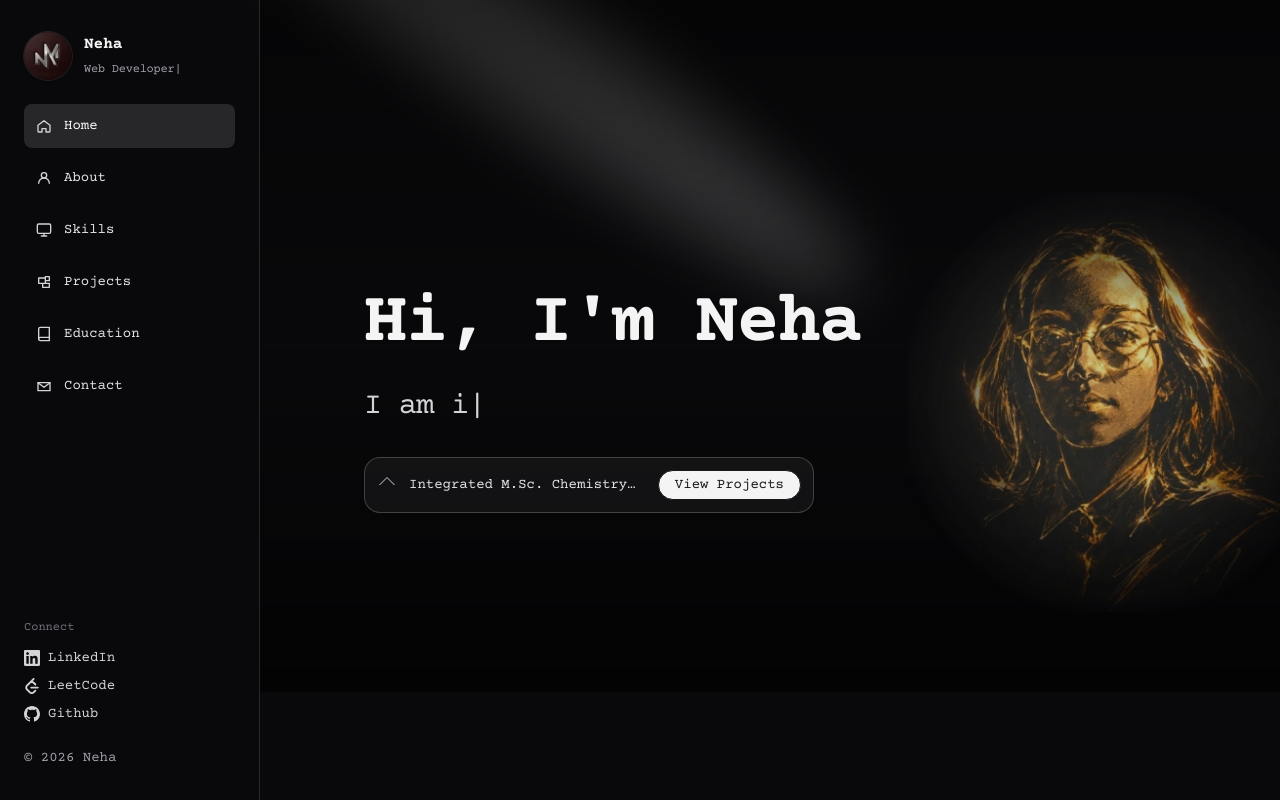
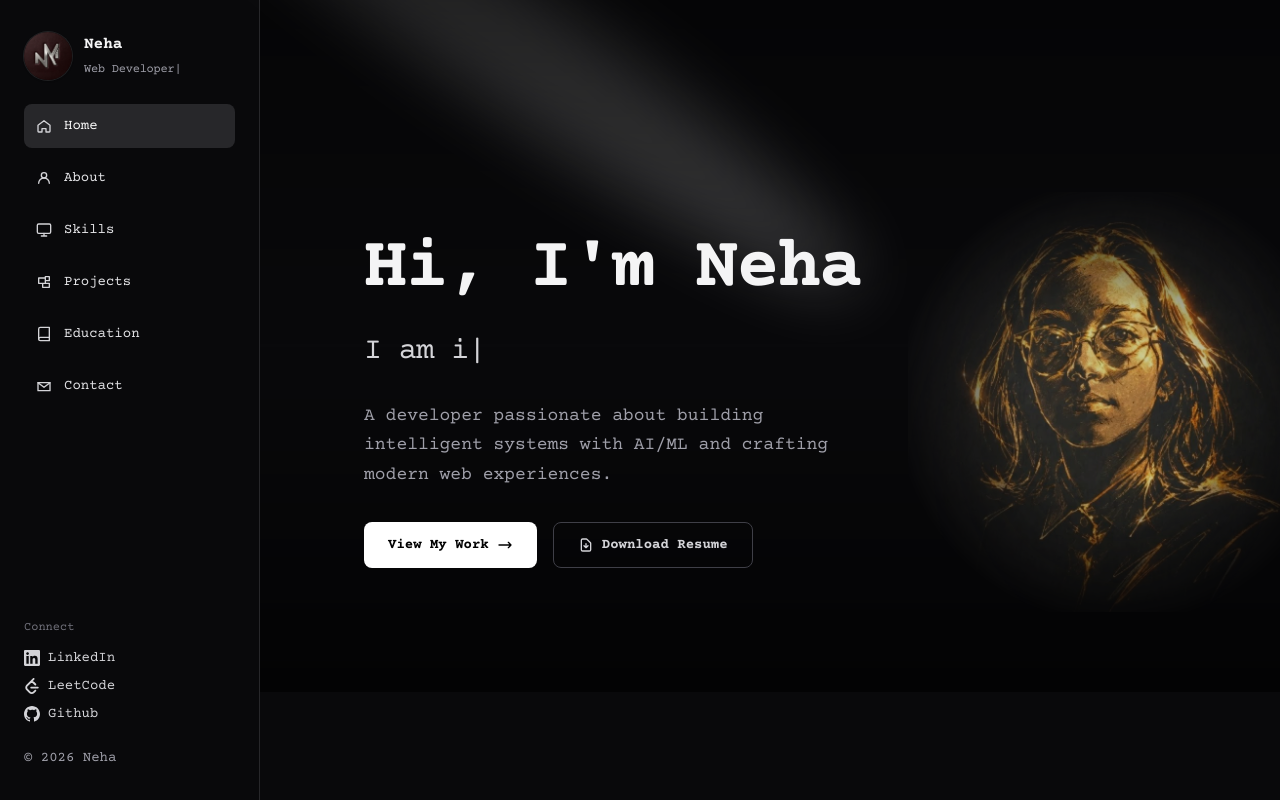
Before and after one commit to nehamalik12210/portfolio, a Next.js app: page / in a window 1280 px wide. Shown: the top 800 px of the page. Built offline with nearby package versions, Linux system fonts and the light colour scheme.

Commit message:
Enhance page with intro and CTA buttons
Added a brief introduction and call-to-action buttons for projects and resume download.

```diff
--- a/app/page.tsx
+++ b/app/page.tsx
@@ -41,29 +41,33 @@ export default function HomePage() {
             />
           </div>
 
-          {/* Callout Card */}
-          <div className="max-w-[450px]">
-            <div className={homePageStyles.calloutCard.wrapper}>
-              <div className={homePageStyles.calloutCard.innerContainer}>
-                <div className={homePageStyles.calloutCard.textContainer}>
-                  <svg
-                    className={homePageStyles.calloutCard.icon}
-                    viewBox="0 0 24 24"
-                    fill="none"
-                    stroke="currentColor"
-                    aria-hidden
-                  >
-                    <path d="M3 12l9-9 9 9" strokeWidth="1.2" />
-                  </svg>
-                  <span className={homePageStyles.calloutCard.text}>
-                    Integrated M.Sc. Chemistry @ NIT Rourkela
-                  </span>
-                </div>
-                <Link href="/projects" className={homePageStyles.calloutCard.button}>
-                  View Projects
-                </Link>
-              </div>
-            </div>
+          {/* Brief Intro */}
+          <p className="text-zinc-400 text-base sm:text-lg leading-relaxed max-w-[500px]">
+            A developer passionate about building intelligent systems with AI/ML
+            and crafting modern web experiences.
+          </p>
+
+          {/* CTA Buttons */}
+          <div className="flex flex-wrap gap-4 mt-8">
+            <Link
+              href="/projects"
+              className="inline-flex items-center gap-2 px-6 py-3 rounded-lg bg-white text-black font-semibold text-sm transition-all duration-300 hover:bg-zinc-200 hover:scale-105"
+            >
+              View My Work
+              <svg className="w-4 h-4" fill="none" viewBox="0 0 24 24" stroke="currentColor" strokeWidth={2}>
+                <path strokeLinecap="round" strokeLinejoin="round" d="M17 8l4 4m0 0l-4 4m4-4H3" />
+              </svg>
+            </Link>
+            <a
+              href="/resume.pdf"
+              download
+              className="inline-flex items-center gap-2 px-6 py-3 rounded-lg border border-zinc-700 text-zinc-300 font-semibold text-sm transition-all duration-300 hover:border-zinc-500 hover:text-white hover:scale-105"
+            >
+              <svg className="w-4 h-4" fill="none" viewBox="0 0 24 24" stroke="currentColor" strokeWidth={2}>
+                <path strokeLinecap="round" strokeLinejoin="round" d="M12 10v6m0 0l-3-3m3 3l3-3m2 8H7a2 2 0 01-2-2V5a2 2 0 012-2h5.586a1 1 0 01.707.293l5.414 5.414a1 1 0 01.293.707V19a2 2 0 01-2 2z" />
+              </svg>
+              Download Resume
+            </a>
           </div>
         </div>
 
```
